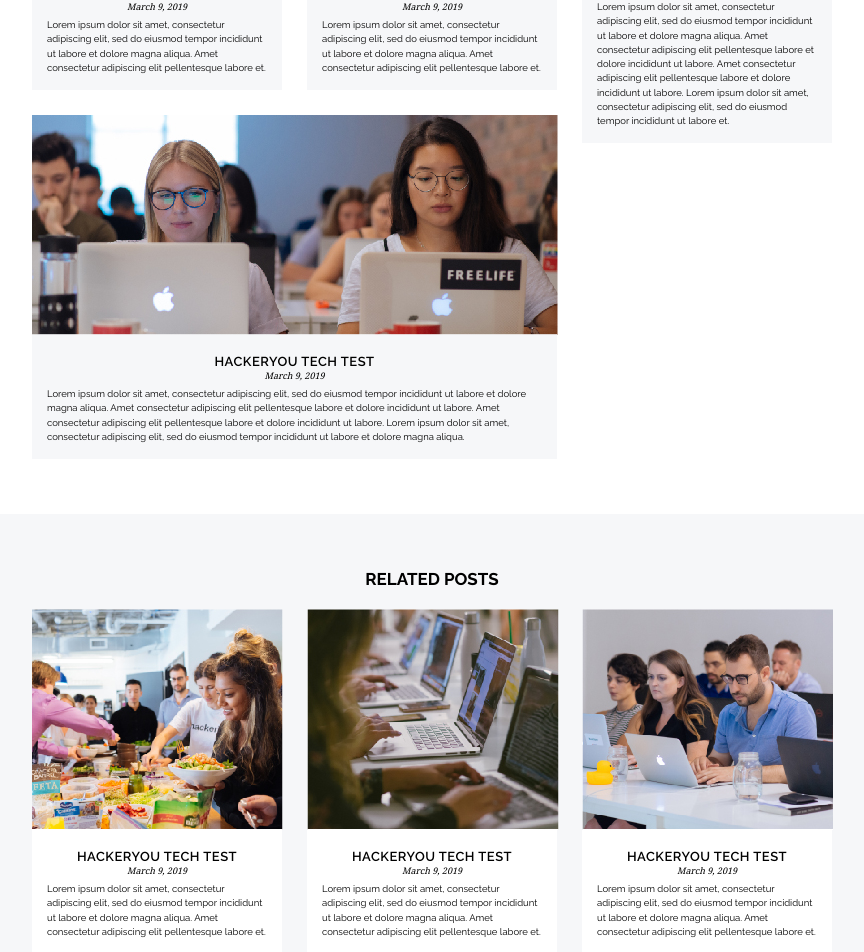
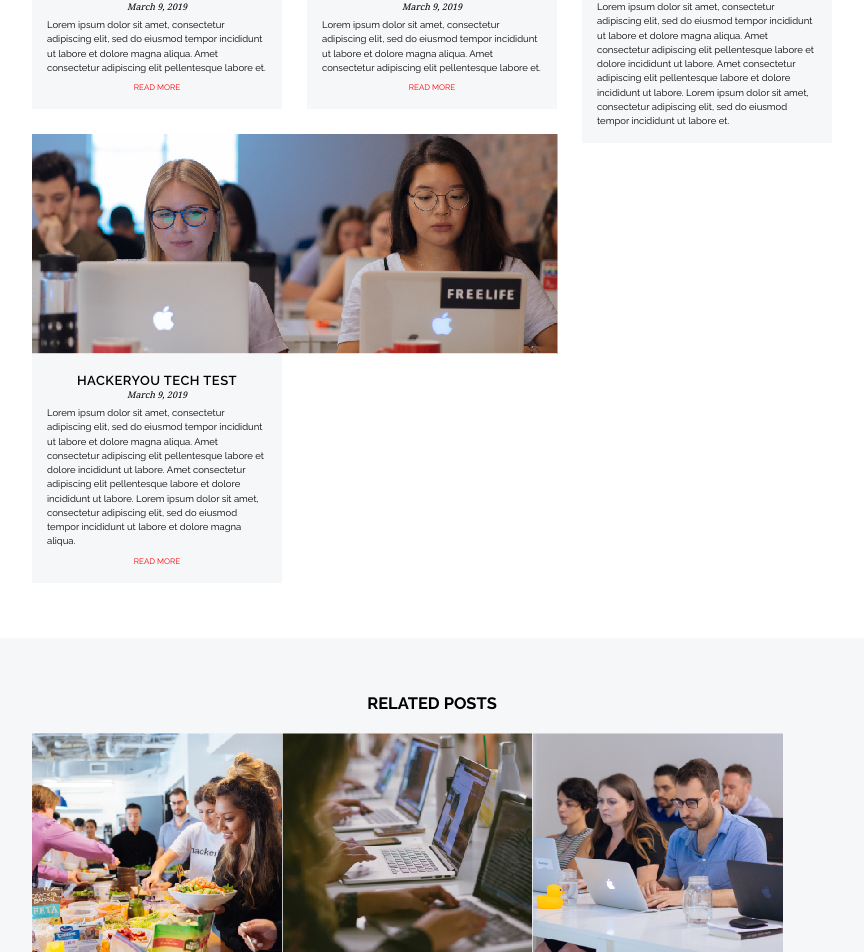
Before and after one commit to arontolentino/hackeryou-tech-challenge-2019, a Vue app: page / in a window 1280 px wide. Shown: the part 920-1872 px from the top of the page, without its empty margins (208-1072 px from the left). Built offline with nearby package versions, Linux system fonts and the light colour scheme.

Commit message:
Refactor CSS

```diff
--- a/src/App.vue
+++ b/src/App.vue
@@ -1,12 +1,12 @@
 <template>
   <div id="app">
-    <header class="header">
+    <header class="navbar">
       <div class="wrapper">
-        <div class="header__logo">
+        <div class="navbar__logo">
           <h1>HackerYou</h1>
         </div>
 
-        <nav class="header__navigation">
+        <nav class="navbar__nav">
           <ul class>
             <li>
               <a href="#">Home</a>
@@ -44,7 +44,7 @@
     </section>
 
     <section class="blog">
-      <div class="blog__header">
+      <div class="header">
         <h2>Blog</h2>
       </div>
       <div class="wrapper">
@@ -59,6 +59,7 @@
                 eiusmod tempor incididunt ut labore et dolore magna aliqua. Amet
                 consectetur adipiscing elit pellentesque labore et.
               </p>
+              <a href="#">Read More</a>
             </div>
           </div>
 
@@ -72,6 +73,7 @@
                 eiusmod tempor incididunt ut labore et dolore magna aliqua. Amet
                 consectetur adipiscing elit pellentesque labore et.
               </p>
+              <a href="#">Read More</a>
             </div>
           </div>
 
@@ -88,6 +90,7 @@
                 incididunt ut labore. Lorem ipsum dolor sit amet, consectetur adipiscing elit, sed do
                 eiusmod tempor incididunt ut labore et dolore magna aliqua.
               </p>
+              <a href="#">Read More</a>
             </div>
           </div>
         </div>
@@ -113,13 +116,13 @@
     </section>
 
     <section class="related-posts">
-      <div class="blog__header">
+      <div class="header">
         <h2>Related Posts</h2>
       </div>
 
       <div class="wrapper">
         <div class="related-posts__list">
-          <div class="related-posts__entry">
+          <div class="blog__entry blog__entry--related">
             <img src="../src/assets/image-6.jpg" />
             <div class="blog__content">
               <h3>HackerYou Tech Test</h3>
@@ -129,10 +132,11 @@
                 eiusmod tempor incididunt ut labore et dolore magna aliqua. Amet
                 consectetur adipiscing elit pellentesque labore et.
               </p>
+              <a href="#">Read More</a>
             </div>
           </div>
 
-          <div class="related-posts__entry">
+          <div class="blog__entry blog__entry--related">
             <img src="../src/assets/image-7.jpg" />
             <div class="blog__content">
               <h3>HackerYou Tech Test</h3>
@@ -142,10 +146,11 @@
                 eiusmod tempor incididunt ut labore et dolore magna aliqua. Amet
                 consectetur adipiscing elit pellentesque labore et.
               </p>
+              <a href="#">Read More</a>
             </div>
           </div>
 
-          <div class="related-posts__entry">
+          <div class="blog__entry blog__entry--related">
             <img src="../src/assets/image-8.jpg" />
             <div class="blog__content">
               <h3>HackerYou Tech Test</h3>
@@ -155,6 +160,7 @@
                 eiusmod tempor incididunt ut labore et dolore magna aliqua. Amet
                 consectetur adipiscing elit pellentesque labore et.
               </p>
+              <a href="#">Read More</a>
             </div>
           </div>
         </div>
@@ -192,30 +198,82 @@ body {
   font-family: 'Raleway', sans-serif;
 }
 
+/**** REUSABLE COMPONENTS ****/
+
 .wrapper {
   padding: 0 100px;
   margin: 0 auto;
   max-width: 1000px;
+  display: flex;
+  justify-content: space-between;
+  text-align: center;
+  flex-wrap: wrap;
 }
 
-.blog__header {
+.header {
   text-align: center;
+  text-transform: uppercase;
+  font-size: 11px;
 }
 
-/**** HEADER ****/
-
-.header {
+.blog__entry {
+  flex-basis: 250px;
+  margin-bottom: 25px;
   background-color: #f6f7f9;
 }
 
-.header .wrapper {
+.blog__entry--related {
+  background-color: #fff;
+}
+
+.blog__entry--large {
+  width: 100%;
+}
+
+.blog__content {
+  padding: 15px;
+}
+
+.blog__content h3 {
+  text-transform: uppercase;
+  font-weight: 600;
+  font-size: 13px;
+  letter-spacing: 0.5px;
+}
+
+.blog__content h4 {
+  font-family: 'Noto Serif', serif;
+  font-style: italic;
+  font-weight: 500;
+  font-size: 9px;
+  margin-bottom: 5px;
+}
+
+.blog__content p {
+  font-size: 9.5px;
+  text-align: left;
+  line-height: 1.5;
+}
+
+.blog__content a {
+  color: red;
+  text-transform: uppercase;
+  text-decoration: none;
+  font-size: 8px;
+}
+
+/**** NAVBAR ****/
+
+.navbar {
+  background-color: #f6f7f9;
+}
+
+.navbar .wrapper {
   align-items: center;
-  display: flex;
-  justify-content: space-between;
   height: 45px;
 }
 
-.header__logo h1 {
+.navbar__logo h1 {
   font-family: 'Raleway', sans-serif;
   font-size: 21px;
   text-transform: uppercase;
@@ -223,16 +281,16 @@ body {
   letter-spacing: 1px;
 }
 
-.header__navigaiton ul {
+.navbar__nav ul {
   list-style: none;
 }
 
-.header__navigation li {
+.navbar__nav li {
   display: inline-block;
   margin: 0 8px;
 }
 
-.header__navigation a {
+.navbar__nav a {
   text-transform: uppercase;
   text-decoration: none;
   font-size: 11.5px;
@@ -259,8 +317,6 @@ body {
   height: 245px;
   width: 610px;
   background: rgba(255, 255, 255, 0.9);
-  text-align: center;
-  display: flex;
   justify-content: center;
   align-items: center;
   box-sizing: border-box;
@@ -293,65 +349,17 @@ body {
   text-align: center;
 }
 
-.blog .wrapper {
-  max-width: 1000px;
-  margin: 0 auto;
-  padding: 0 100px;
-  display: flex;
-  justify-content: space-between;
-}
-
-.blog__header h2 {
-  text-transform: uppercase;
-  font-size: 17px;
-}
-
 .blog__list {
   padding-top: 20px;
   display: flex;
   flex-wrap: wrap;
   justify-content: space-between;
-  max-width: 525px;
-}
-
-.blog__entry {
-  width: 250px;
-  margin-bottom: 25px;
-  background-color: #f6f7f9;
-}
-
-.blog__entry h3 {
-  text-transform: uppercase;
-  font-weight: 600;
-  font-size: 13px;
-  letter-spacing: 0.5px;
-}
-
-.blog__entry h4 {
-  font-family: 'Noto Serif', serif;
-  font-style: italic;
-  font-weight: 500;
-  font-size: 9px;
-  margin-bottom: 5px;
-}
-
-.blog__entry p {
-  font-size: 9.5px;
-  text-align: left;
-  line-height: 1.5;
-}
-
-.blog__entry-large {
-  width: 100%;
+  flex-basis: 525px;
 }
 
 .blog__about {
   padding-top: 20px;
-  max-width: 250px;
-}
-
-.blog__content {
-  padding: 15px;
+  flex-basis: 250px;
 }
 
 /**** RELATED POSTS ****/
@@ -361,43 +369,10 @@ body {
   text-align: center;
 }
 
-.related-posts .wrapper {
-  max-width: 1000px;
-  margin: 0 auto;
-  padding: 0 100px;
-}
-
 .related-posts__list {
   padding-top: 20px;
   display: flex;
   flex-wrap: wrap;
   justify-content: space-between;
 }
-
-.related-posts__entry {
-  width: 250px;
-  margin-bottom: 25px;
-  background-color: #fff;
-}
-
-.related-posts__entry h3 {
-  text-transform: uppercase;
-  font-weight: 600;
-  font-size: 13px;
-  letter-spacing: 0.5px;
-}
-
-.related-posts__entry h4 {
-  font-family: 'Noto Serif', serif;
-  font-style: italic;
-  font-weight: 500;
-  font-size: 9px;
-  margin-bottom: 5px;
-}
-
-.related-posts__entry p {
-  font-size: 9.5px;
-  text-align: left;
-  line-height: 1.5;
-}
 </style>
```
